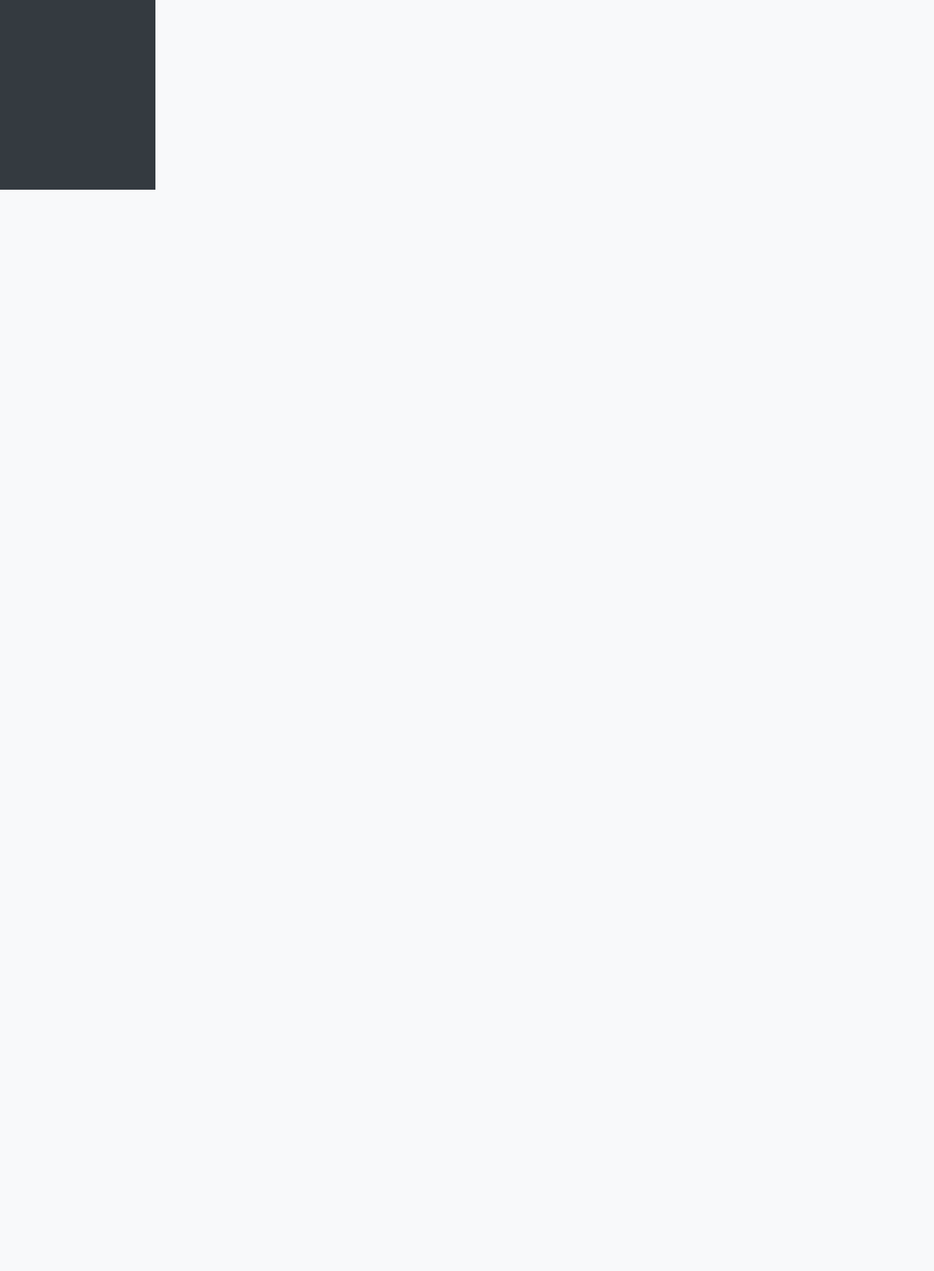
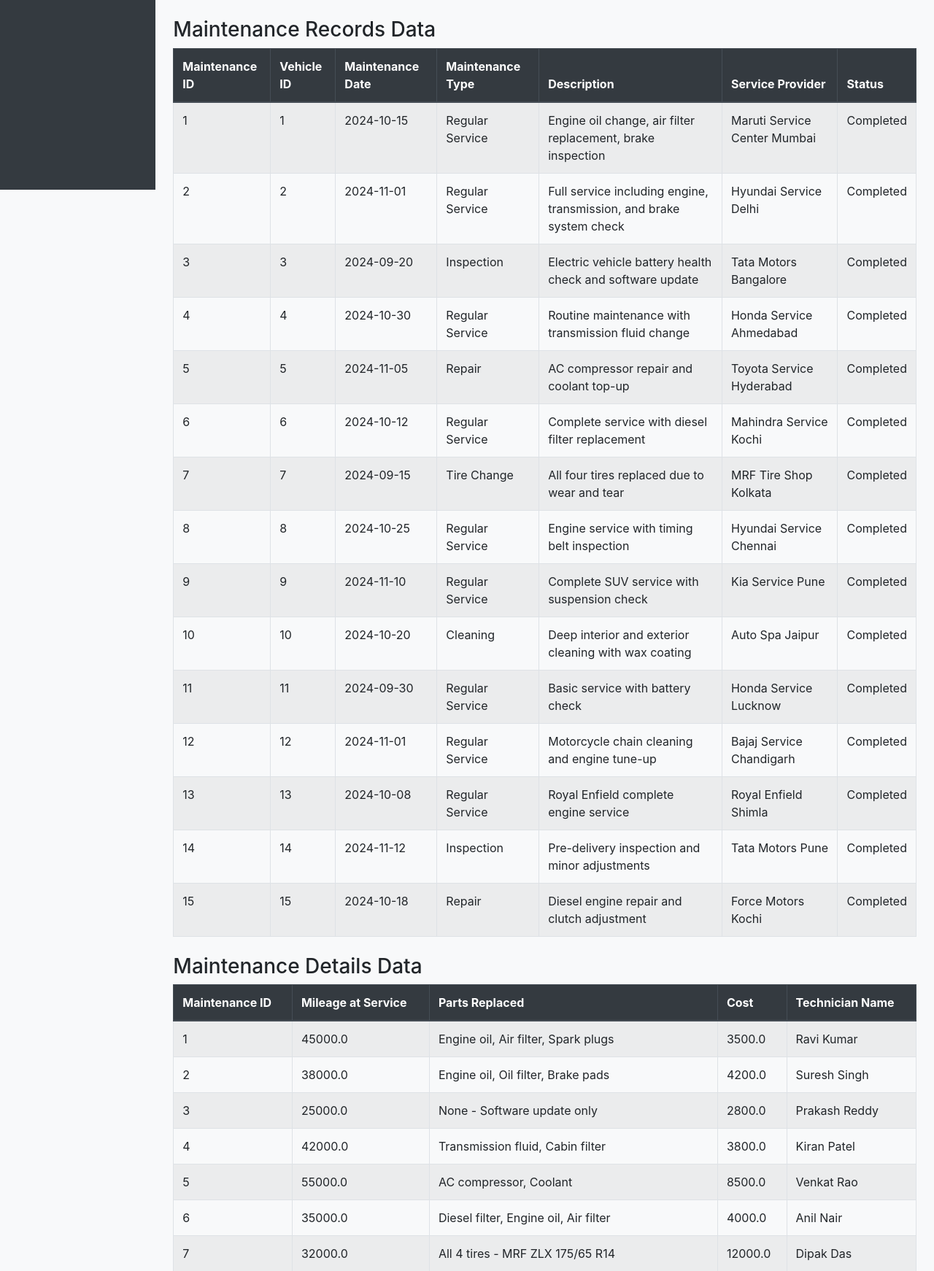
Before and after one commit to AADi2oo6/Vehicle-Rental-using-django, a Django app: page /admin_new/maintenance/ in a window 1280 px wide. Shown: the part 540-2282 px from the top of the page at 73% size. Before the commit the page ends 800 px from the top, so only its background shows below. Run offline with Django 5.2, Linux system fonts and the light colour scheme; the visitor is signed in with stand-in values (Sample User, id 1); data that the repository does not hold is empty; some libraries are stand-ins or nearby versions.

Commit message:
First commit

```diff
--- a/Vehicle_Rental_System/rental/views.py
+++ b/Vehicle_Rental_System/rental/views.py
@@ -384,6 +384,60 @@
     if not request.user.is_superuser:
         messages.error(request, "You do not have permission to view this page.")
         return redirect('home')
+
+    maintenance_records_data = [
+    {'maintenance_id': 1, 'vehicle_id': 1, 'maintenance_date': '2024-10-15', 'maintenance_type': 'Regular Service', 'description': 'Engine oil change, air filter replacement, brake inspection', 'service_provider': 'Maruti Service Center Mumbai', 'status': 'Completed'},
+    {'maintenance_id': 2, 'vehicle_id': 2, 'maintenance_date': '2024-11-01', 'maintenance_type': 'Regular Service', 'description': 'Full service including engine, transmission, and brake system check', 'service_provider': 'Hyundai Service Delhi', 'status': 'Completed'},
+    {'maintenance_id': 3, 'vehicle_id': 3, 'maintenance_date': '2024-09-20', 'maintenance_type': 'Inspection', 'description': 'Electric vehicle battery health check and software update', 'service_provider': 'Tata Motors Bangalore', 'status': 'Completed'},
+    {'maintenance_id': 4, 'vehicle_id': 4, 'maintenance_date': '2024-10-30', 'maintenance_type': 'Regular Service', 'description': 'Routine maintenance with transmission fluid change', 'service_provider': 'Honda Service Ahmedabad', 'status': 'Completed'},
+    {'maintenance_id': 5, 'vehicle_id': 5, 'maintenance_date': '2024-11-05', 'maintenance_type': 'Repair', 'description': 'AC compressor repair and coolant top-up', 'service_provider': 'Toyota Service Hyderabad', 'status': 'Completed'},
+    {'maintenance_id': 6, 'vehicle_id': 6, 'maintenance_date': '2024-10-12', 'maintenance_type': 'Regular Service', 'description': 'Complete service with diesel filter replacement', 'service_provider': 'Mahindra Service Kochi', 'status': 'Completed'},
+    {'maintenance_id': 7, 'vehicle_id': 7, 'maintenance_date': '2024-09-15', 'maintenance_type': 'Tire Change', 'description': 'All four tires replaced due to wear and tear', 'service_provider': 'MRF Tire Shop Kolkata', 'status': 'Completed'},
+    {'maintenance_id': 8, 'vehicle_id': 8, 'maintenance_date': '2024-10-25', 'maintenance_type': 'Regular Service', 'description': 'Engine service with timing belt inspection', 'service_provider': 'Hyundai Service Chennai', 'status': 'Completed'},
+    {'maintenance_id': 9, 'vehicle_id': 9, 'maintenance_date': '2024-11-10', 'maintenance_type': 'Regular Service', 'description': 'Complete SUV service with suspension check', 'service_provider': 'Kia Service Pune', 'status': 'Completed'},
+    {'maintenance_id': 10, 'vehicle_id': 10, 'maintenance_date': '2024-10-20', 'maintenance_type': 'Cleaning', 'description': 'Deep interior and exterior cleaning with wax coating', 'service_provider': 'Auto Spa Jaipur', 'status': 'Completed'},
+    {'maintenance_id': 11, 'vehicle_id': 11, 'maintenance_date': '2024-09-30', 'maintenance_type': 'Regular Service', 'description': 'Basic service with battery check', 'service_provider': 'Honda Service Lucknow', 'status': 'Completed'},
+    {'maintenance_id': 12, 'vehicle_id': 12, 'maintenance_date': '2024-11-01', 'maintenance_type': 'Regular Service', 'description': 'Motorcycle chain cleaning and engine tune-up', 'service_provider': 'Bajaj Service Chandigarh', 'status': 'Completed'},
+    {'maintenance_id': 13, 'vehicle_id': 13, 'maintenance_date': '2024-10-08', 'maintenance_type': 'Regular Service', 'description': 'Royal Enfield complete engine service', 'service_provider': 'Royal Enfield Shimla', 'status': 'Completed'},
+    {'maintenance_id': 14, 'vehicle_id': 14, 'maintenance_date': '2024-11-12', 'maintenance_type': 'Inspection', 'description': 'Pre-delivery inspection and minor adjustments', 'service_provider': 'Tata Motors Pune', 'status': 'Completed'},
+    {'maintenance_id': 15, 'vehicle_id': 15, 'maintenance_date': '2024-10-18', 'maintenance_type': 'Repair', 'description': 'Diesel engine repair and clutch adjustment', 'service_provider': 'Force Motors Kochi', 'status': 'Completed'}
+]
+
+    maintenance_details_data = [
+    {'maintenance_id': 1, 'mileage_at_service': 45000.00, 'parts_replaced': 'Engine oil, Air filter, Spark plugs', 'cost': 3500.00, 'technician_name': 'Ravi Kumar'},
+    {'maintenance_id': 2, 'mileage_at_service': 38000.00, 'parts_replaced': 'Engine oil, Oil filter, Brake pads', 'cost': 4200.00, 'technician_name': 'Suresh Singh'},
+    {'maintenance_id': 3, 'mileage_at_service': 25000.00, 'parts_replaced': 'None - Software update only', 'cost': 2800.00, 'technician_name': 'Prakash Reddy'},
+    {'maintenance_id': 4, 'mileage_at_service': 42000.00, 'parts_replaced': 'Transmission fluid, Cabin filter', 'cost': 3800.00, 'technician_name': 'Kiran Patel'},
+    {'maintenance_id': 5, 'mileage_at_service': 55000.00, 'parts_replaced': 'AC compressor, Coolant', 'cost': 8500.00, 'technician_name': 'Venkat Rao'},
+    {'maintenance_id': 6, 'mileage_at_service': 35000.00, 'parts_replaced': 'Diesel filter, Engine oil, Air filter', 'cost': 4000.00, 'technician_name': 'Anil Nair'},
+    {'maintenance_id': 7, 'mileage_at_service': 32000.00, 'parts_replaced': 'All 4 tires - MRF ZLX 175/65 R14', 'cost': 12000.00, 'technician_name': 'Dipak Das'},
+    {'maintenance_id': 8, 'mileage_at_service': 40000.00, 'parts_replaced': 'Engine oil, Oil filter, Fuel filter', 'cost': 3600.00, 'technician_name': 'Tamil Selvan'},
+    {'maintenance_id': 9, 'mileage_at_service': 28000.00, 'parts_replaced': 'Engine oil, Shock absorbers', 'cost': 4500.00, 'technician_name': 'Rahul Joshi'},
+    {'maintenance_id': 10, 'mileage_at_service': 48000.00, 'parts_replaced': 'None - Cleaning service only', 'cost': 1200.00, 'technician_name': 'Mohan Sharma'},
+    {'maintenance_id': 11, 'mileage_at_service': 35000.00, 'parts_replaced': 'Engine oil, Battery terminals cleaned', 'cost': 2800.00, 'technician_name': 'Ashok Verma'},
+    {'maintenance_id': 12, 'mileage_at_service': 15000.00, 'parts_replaced': 'Chain lubricant, Spark plug', 'cost': 800.00, 'technician_name': 'Gurpreet Singh'},
+    {'maintenance_id': 13, 'mileage_at_service': 18000.00, 'parts_replaced': 'Engine oil, Oil filter, Chain', 'cost': 1500.00, 'technician_name': 'Himanshu Thakur'},
+    {'maintenance_id': 14, 'mileage_at_service': 8000.00, 'parts_replaced': 'None - Inspection only', 'cost': 1800.00, 'technician_name': 'Sachin Patil'},
+    {'maintenance_id': 15, 'mileage_at_service': 85000.00, 'parts_replaced': 'Clutch plate, Pressure plate, Engine gaskets', 'cost': 15000.00, 'technician_name': 'Biju Thomas'}
+]
+
+    maintenance_costs_data = [
+    {'maintenance_id': 1, 'cost': 3500.00, 'next_service_date': '2025-04-15'},
+    {'maintenance_id': 2, 'cost': 4200.00, 'next_service_date': '2025-05-01'},
+    {'maintenance_id': 3, 'cost': 2800.00, 'next_service_date': '2025-03-20'},
+    {'maintenance_id': 4, 'cost': 3800.00, 'next_service_date': '2025-04-30'},
+    {'maintenance_id': 5, 'cost': 8500.00, 'next_service_date': '2025-02-05'},
+    {'maintenance_id': 6, 'cost': 4000.00, 'next_service_date': '2025-04-12'},
+    {'maintenance_id': 7, 'cost': 12000.00, 'next_service_date': '2025-03-15'},
+    {'maintenance_id': 8, 'cost': 3600.00, 'next_service_date': '2025-04-25'},
+    {'maintenance_id': 9, 'cost': 4500.00, 'next_service_date': '2025-05-10'},
+    {'maintenance_id': 10, 'cost': 1200.00, 'next_service_date': None},
+    {'maintenance_id': 11, 'cost': 2800.00, 'next_service_date': '2025-03-30'},
+    {'maintenance_id': 12, 'cost': 800.00, 'next_service_date': '2025-02-01'},
+    {'maintenance_id': 13, 'cost': 1500.00, 'next_service_date': '2025-01-08'},
+    {'maintenance_id': 14, 'cost': 1800.00, 'next_service_date': '2025-02-12'},
+    {'maintenance_id': 15, 'cost': 15000.00, 'next_service_date': '2025-01-18'}
+]
     maintenance_records = MaintenanceRecord.objects.select_related('vehicle').order_by('-maintenance_date')
     upcoming_maintenance = MaintenanceRecord.objects.filter(
         status='Scheduled',
@@ -396,6 +450,9 @@
         'maintenance_records': maintenance_records,
         'upcoming_maintenance': upcoming_maintenance,
         'cost_per_vehicle': cost_per_vehicle,
+        'maintenance_records_data': maintenance_records_data,
+        'maintenance_details_data': maintenance_details_data,
+        'maintenance_costs_data': maintenance_costs_data,
     }
     return render(request, "admin/maintenance.html", context)
 @login_required
--- a/Vehicle_Rental_System/template/admin/maintenance.html
+++ b/Vehicle_Rental_System/template/admin/maintenance.html
@@ -71,6 +71,78 @@
         </tbody>
     </table>
 
+    <h3 class="mt-4">Maintenance Records Data</h3>
+    <table class="table table-striped table-bordered">
+        <thead class="thead-dark">
+            <tr>
+                <th>Maintenance ID</th>
+                <th>Vehicle ID</th>
+                <th>Maintenance Date</th>
+                <th>Maintenance Type</th>
+                <th>Description</th>
+                <th>Service Provider</th>
+                <th>Status</th>
+            </tr>
+        </thead>
+        <tbody>
+            {% for record in maintenance_records_data %}
+            <tr>
+                <td>{{ record.maintenance_id }}</td>
+                <td>{{ record.vehicle_id }}</td>
+                <td>{{ record.maintenance_date }}</td>
+                <td>{{ record.maintenance_type }}</td>
+                <td>{{ record.description }}</td>
+                <td>{{ record.service_provider }}</td>
+                <td>{{ record.status }}</td>
+            </tr>
+            {% endfor %}
+        </tbody>
+    </table>
+
+    <h3 class="mt-4">Maintenance Details Data</h3>
+    <table class="table table-striped table-bordered">
+        <thead class="thead-dark">
+            <tr>
+                <th>Maintenance ID</th>
+                <th>Mileage at Service</th>
+                <th>Parts Replaced</th>
+                <th>Cost</th>
+                <th>Technician Name</th>
+            </tr>
+        </thead>
+        <tbody>
+            {% for detail in maintenance_details_data %}
+            <tr>
+                <td>{{ detail.maintenance_id }}</td>
+                <td>{{ detail.mileage_at_service }}</td>
+                <td>{{ detail.parts_replaced }}</td>
+                <td>{{ detail.cost }}</td>
+                <td>{{ detail.technician_name }}</td>
+            </tr>
+            {% endfor %}
+        </tbody>
+    </table>
+
+    <h3 class="mt-4">Maintenance Costs Data</h3>
+    <table class="table table-striped table-bordered">
+        <thead class="thead-dark">
+            <tr>
+                <th>Maintenance ID</th>
+                <th>Cost</th>
+                <th>Next Service Date</th>
+            </tr>
+        </thead>
+        <tbody>
+            {% for cost in maintenance_costs_data %}
+            <tr>
+                <td>{{ cost.maintenance_id }}</td>
+                <td>{{ cost.cost }}</td>
+                <td>{{ cost.next_service_date }}</td>
+            </tr>
+            {% endfor %}
+        </tbody>
+    </table>
+
     <script>
         const costPerVehicleData = {
             labels: [{% for data in cost_per_vehicle %}"{{ data.vehicle__make }} {{ data.vehicle__model }}",{% endfor %}],
```
Also changed, not shown: SQL_Queris/Tables.sql (+31 -20 lines), SQL_Queris/car_rental_data_insertion.py (+54 -0 lines).
